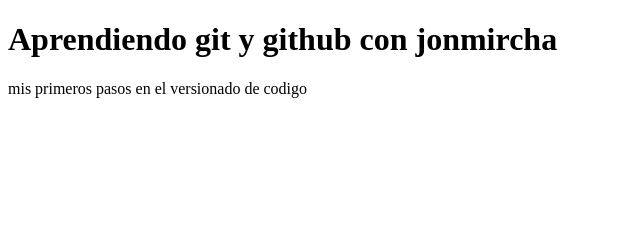
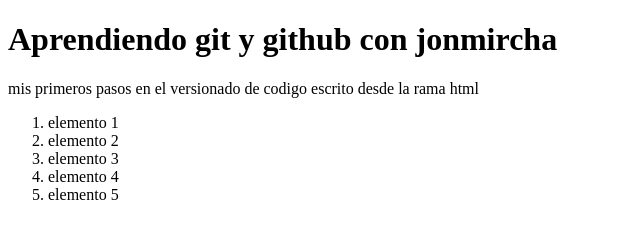
Before and after one commit to siglasconexion/Aprendiendo-Git, a plain HTML site: page index.html in a window 1280 px wide. Shown: the whole page, without its empty margins (0-640 px from the left). Drawn offline with Linux system fonts and the light colour scheme.

```diff
--- a/index.html
+++ b/index.html
@@ -7,6 +7,16 @@
   </head>
   <body>
     <h1>Aprendiendo git y github con jonmircha</h1>
-    <p>mis primeros pasos en el versionado de codigo</p>
+    <p>
+      mis primeros pasos en el versionado de codigo escrito desde la rama html
+    </p>
+    <script src="index.html"></script>
+    <ol>
+      <li>elemento 1</li>
+      <li>elemento 2</li>
+      <li>elemento 3</li>
+      <li>elemento 4</li>
+      <li>elemento 5</li>
+    </ol>
   </body>
 </html>
```
